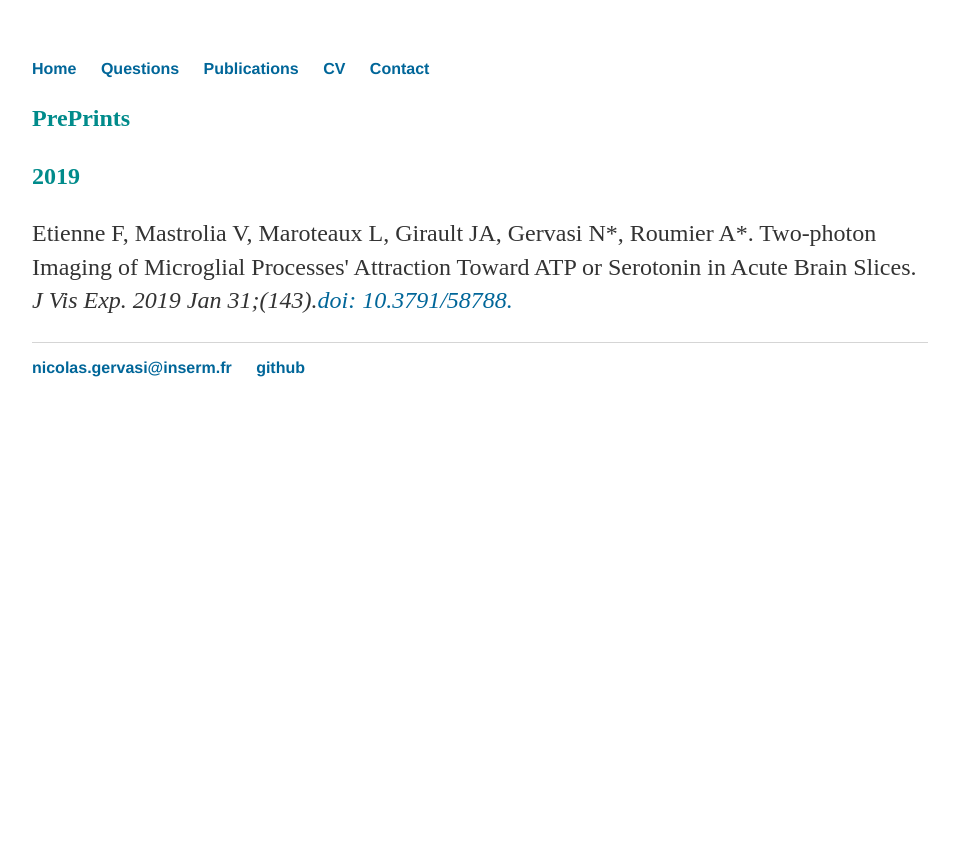
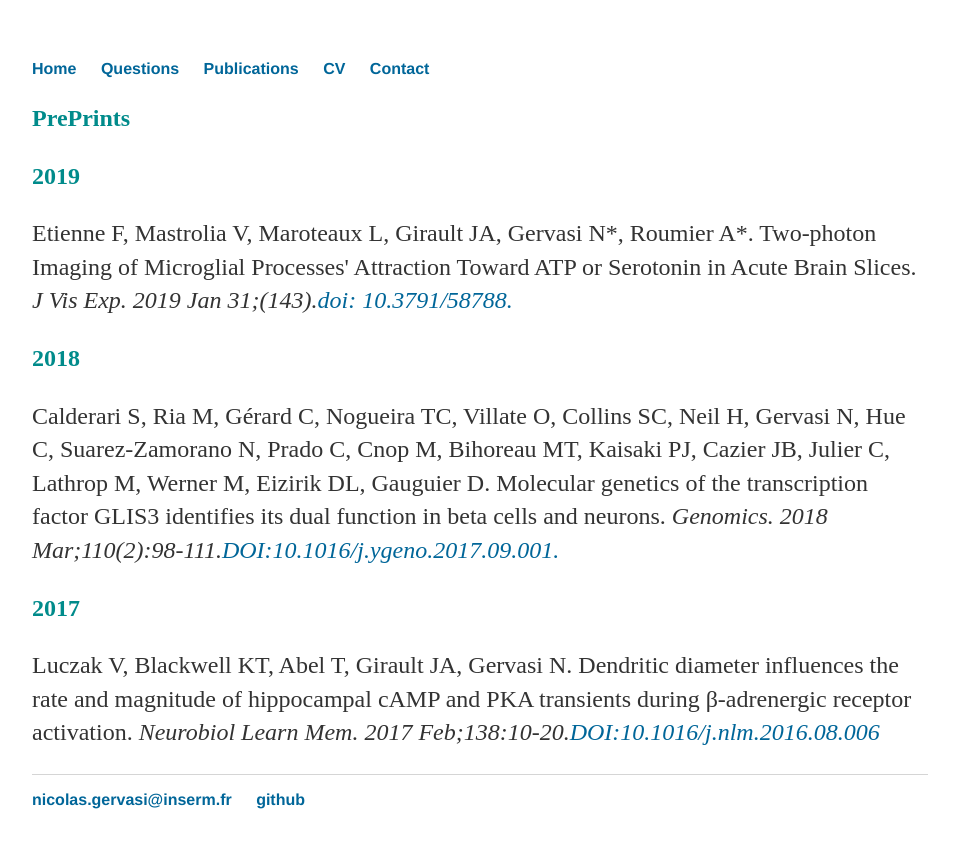
Before and after one commit to nicolasgervasi/nicolasgervasi.github.io, a Jekyll site: the page built from Publications/index.html, in a window 1280 px wide. Shown: the top 848 px of the page, without its empty margins (160-1119 px from the left). Built offline with Jekyll 4.4.1, drawn with Linux system fonts in a browser that asks for light colours.

Commit message:
Update index.html

```diff
--- a/Publications/index.html
+++ b/Publications/index.html
@@ -15,8 +15,11 @@ description: Publications Nicolas Gervasi.
 				<p style="color:darkcyan;"><strong>2019</strong></p>
 				<p>Etienne F, Mastrolia V, Maroteaux L, Girault JA, Gervasi N*, Roumier A*. Two-photon Imaging of Microglial Processes' Attraction Toward ATP or Serotonin in Acute Brain Slices.<em> J Vis Exp. 2019 Jan 31;(143).<a href="https://doi.org/10.3791/58788">doi: 10.3791/58788.</a></em></p>
 
+				<p style="color:darkcyan;"><strong>2018</strong></p>
+				<p>Calderari S, Ria M, Gérard C, Nogueira TC, Villate O, Collins SC, Neil H, Gervasi N, Hue C, Suarez-Zamorano N, Prado C, Cnop M, Bihoreau MT, Kaisaki PJ, Cazier JB, Julier C, Lathrop M, Werner M, Eizirik DL, Gauguier D. Molecular genetics of the transcription factor GLIS3 identifies its dual function in beta cells and neurons.<em> Genomics. 2018 Mar;110(2):98-111.<a href="https://doi.org/10.1016/j.ygeno.2017.09.001">DOI:10.1016/j.ygeno.2017.09.001.</a></em></p>
 
-
+				<p style="color:darkcyan;"><strong>2017</strong></p>
+				<p>Luczak V, Blackwell KT, Abel T, Girault JA, Gervasi N. Dendritic diameter influences the rate and magnitude of hippocampal cAMP and PKA transients during β-adrenergic receptor activation.<em> Neurobiol Learn Mem. 2017 Feb;138:10-20.<a href="https://doi.org/10.1016/j.nlm.2016.08.006">DOI:10.1016/j.nlm.2016.08.006</a></em></p>
 
 
 </div>
```
